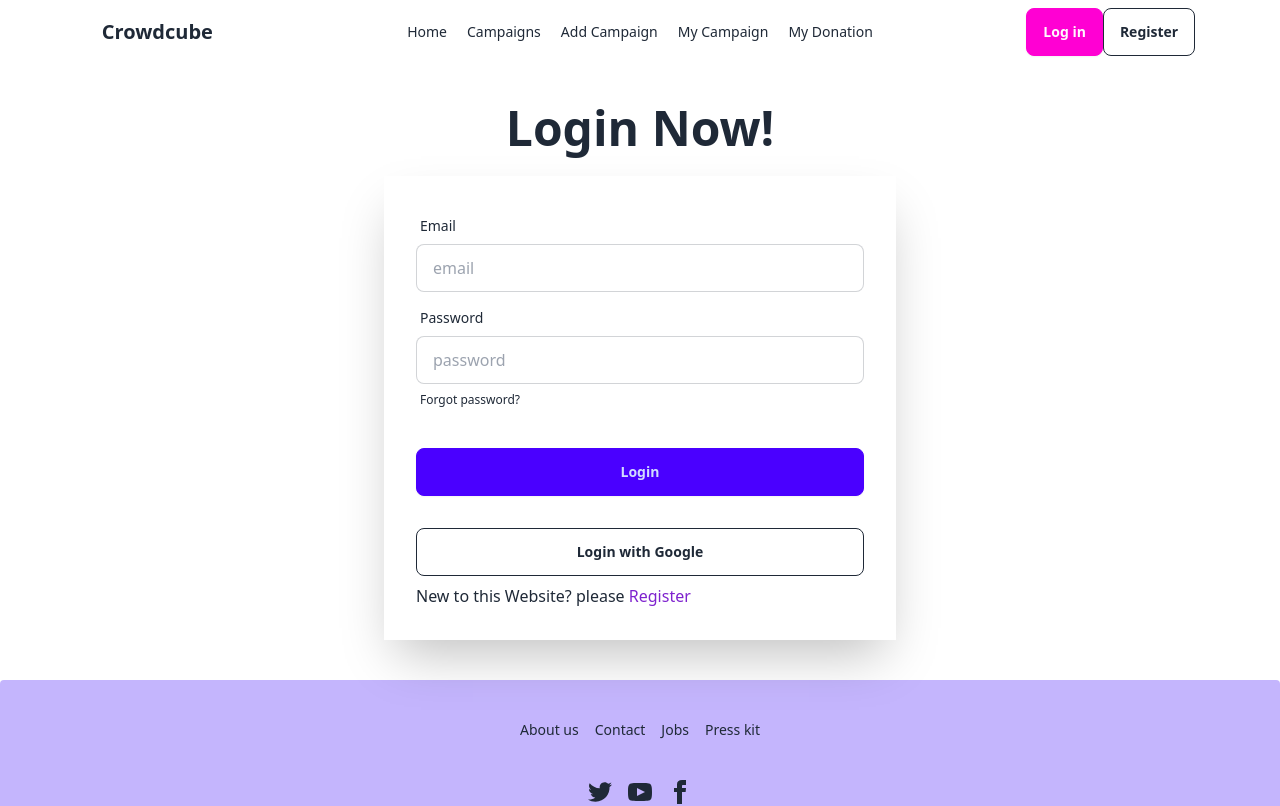
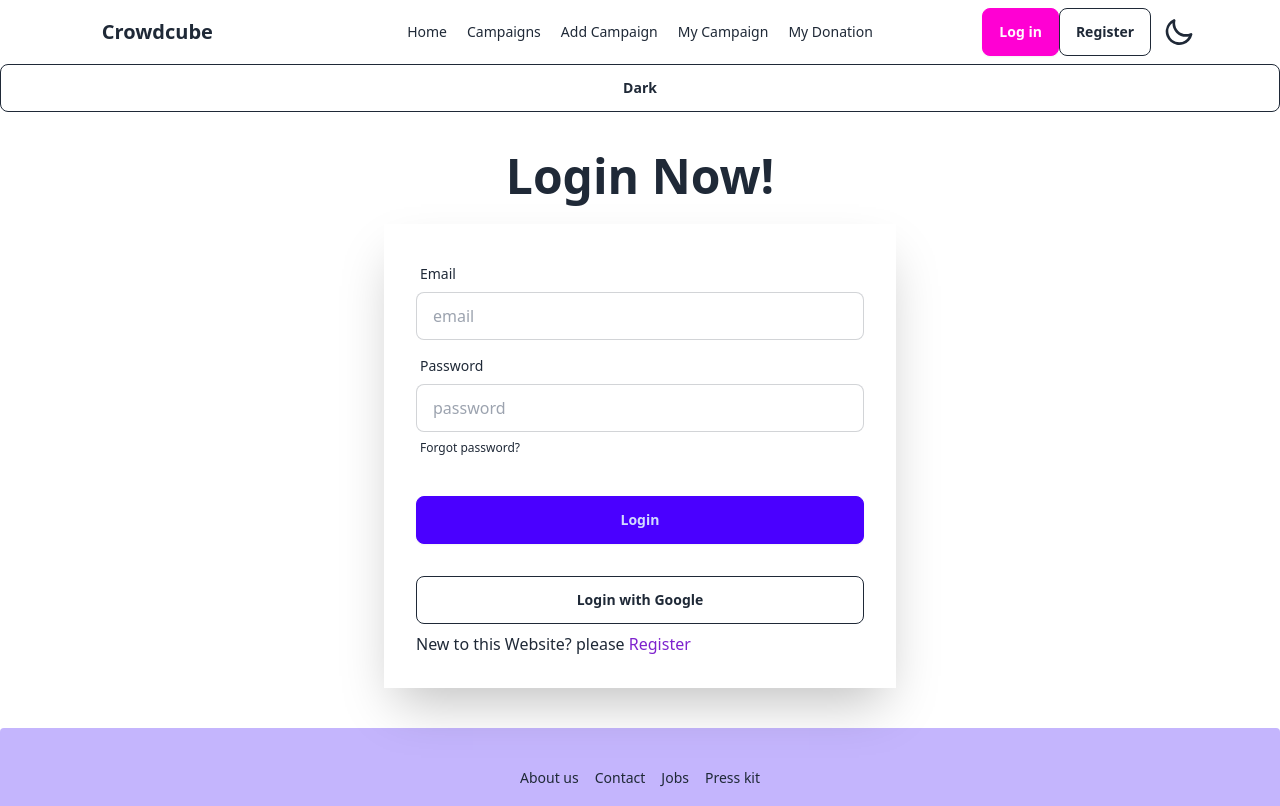
Before and after one commit to rabiyarumi/CrowdCube, a React (Vite) app: page /login in a window 1280 px wide. Shown: the top 806 px of the page. Built offline with nearby package versions, Linux system fonts and the light colour scheme; no server answers.

Commit message:
added active campains in home page

```diff
--- a/index.html
+++ b/index.html
@@ -1,5 +1,5 @@
 <!doctype html>
-<html lang="en" data-theme="light">
+<html lang="en" >
   <head>
     <meta charset="UTF-8" />
     <link rel="icon" type="image/svg+xml" href="/vite.svg" />
--- /dev/null
+++ b/src/components/ActiveCampaign.jsx
@@ -0,0 +1,30 @@
+import React from "react";
+import { Link } from "react-router-dom";
+
+const ActiveCampaign = ({ campaign }) => {
+
+    const {_id, title, type, thumbnail, description, amount, deadline, } = campaign || {};
+
+  return (
+    <div className="card bg-base-100 image-full  shadow-xl h-60">
+  <figure>
+    <img
+      src={thumbnail}
+      alt="Shoes"
+      className="h-60 w-full"
+      />
+
+  </figure>
+  <div className="card-body">
+    <h2 className="card-title">{title}!</h2>
+    <p>Min-Amount: {amount}</p>
+    <p>Deadline: {deadline}</p>
+    <div className="card-actions ">
+      <Link to={`/campaign/${_id}`} className="btn btn-primary">See More</Link>
+    </div>
+  </div>
+</div>
+  );
+};
+
+export default ActiveCampaign;
--- a/src/components/AllCampaigns.jsx
+++ b/src/components/AllCampaigns.jsx
@@ -6,9 +6,19 @@ const AllCampaigns = () => {
   const data = useLoaderData();
   const [campaigns, setCampaigns] = useState(data);
 
+//  console.log(amount)
+
+ const handleSort = () => {
+
+     const sortedData = [...campaigns].sort((a,b) => a.amount - b.amount);
+     setCampaigns(sortedData)
+
+ }
+
   return (
-    <div className="w-full md:w-[85%] mx-auto my-10">
+    <div className="w-full md:w-[85%] mx-auto my-10 data-theme:dark "  >
       <h1 className="text-4xl font-bold text-center mb-6">All campaigns</h1>
+      <button onClick={handleSort} className="btn btn-primary">Sort</button>
       <div className="overflow-x-scroll">
         <table className="table ">
           {/* head */}
--- a/src/components/Footer.jsx
+++ b/src/components/Footer.jsx
@@ -2,7 +2,7 @@ import React from "react";
 
 const Footer = () => {
   return (
-    <footer className="footer footer-center bg-violet-300 text-base-content rounded p-10">
+    <footer className="footer footer-center bg-violet-300 text-base-content rounded p-10   ">
       <nav className="grid grid-flow-col gap-4">
         <a className="link link-hover">About us</a>
         <a className="link link-hover">Contact</a>
--- a/src/components/Navbar.jsx
+++ b/src/components/Navbar.jsx
@@ -1,17 +1,15 @@
-import { useContext } from 'react';
-import { Link, NavLink, useNavigate } from 'react-router-dom';
-import { AuthContext } from '../providers/AuthProvider';
+import { useContext } from "react";
+import { Link, NavLink, useNavigate } from "react-router-dom";
+import { AuthContext } from "../providers/AuthProvider";
 
 const Navbar = () => {
-
-  const {user, userLogout} = useContext(AuthContext);
+  const { user, userLogout } = useContext(AuthContext);
   const navigate = useNavigate();
 
   const logOut = () => {
     userLogout();
     navigate("/");
   };
-
 
   const links = (
     <>
@@ -21,7 +19,7 @@ const Navbar = () => {
       <NavLink to={`/campaigns/${user?.email}`}>My Campaign</NavLink>
       <NavLink to={`/donations/${user?.email}`}>My Donation</NavLink>
     </>
-    )
+  );
 
   return (
     <div className="navbar bg-base-100 w-[88%] mx-auto">
@@ -33,45 +31,78 @@ const Navbar = () => {
               className="h-5 w-5"
               fill="none"
               viewBox="0 0 24 24"
-          stroke="currentColor">
+              stroke="currentColor"
+            >
               <path
                 strokeLinecap="round"
                 strokeLinejoin="round"
                 strokeWidth="2"
-            d="M4 6h16M4 12h8m-8 6h16" />
+                d="M4 6h16M4 12h8m-8 6h16"
+              />
             </svg>
           </div>
           <ul
             tabIndex={0}
-        className="menu menu-sm dropdown-content bg-base-100 rounded-box z-[1] mt-3 w-52 p-2 shadow">
+            className="menu menu-sm dropdown-content bg-base-100 rounded-box z-[1] mt-3 w-52 p-2 shadow"
+          >
             {links}
           </ul>
         </div>
-    <Link to={"/"} className="btn btn-ghost text-xl">Crowdcube</Link>
+        <Link to={"/"} className="btn btn-ghost text-xl">
+          Crowdcube
+        </Link>
       </div>
 
       {/* Center */}
       <div className="navbar-center hidden md:flex ">
-    <ul className="menu menu-horizontal px-1 gap-5">
-      {links}
-    </ul>
+        <ul className="menu menu-horizontal px-1 gap-5">{links}</ul>
       </div>
 
       {/* End */}
       <div className="navbar-end gap-3">
+        {user ? (
+          <div className="flex">
+            <img
+              src={user.photoURL}
+              alt="user avatar"
+              className="h-12 w-12 rounded-full"
+            />
+            <button onClick={logOut} className="btn ">
+              Out
+            </button>
+          </div>
+        ) : (
+          <div>
+            <Link to={"/login"} className="btn btn-secondary">
+              Log in
+            </Link>
+            <Link to={"/register"} className="btn btn-outline">
+              Register
+            </Link>
+          </div>
+        )}
+        <label className="swap swap-rotate">
+          {/* this hidden checkbox controls the state */}
+          <input type="checkbox" />
 
-    {
-      user ?
-      <div className='flex'>
-        <img src={user.photoURL} alt="user avatar" className='h-12 w-12 rounded-full' />
-        <button onClick={logOut} className='btn '>Out</button>
-      </div> :
-      <div>
-        <Link to={"/login"} className='btn btn-secondary'>Log in</Link>
-        <Link to={"/register"} className='btn btn-outline'>Register</Link>
-      </div>
-    }
+          {/* sun icon */}
+          <svg
+            className="swap-on h-8 w-8 fill-current"
+            xmlns="http://www.w3.org/2000/svg"
+            viewBox="0 0 24 24"
+          >
+            <path d="M5.64,17l-.71.71a1,1,0,0,0,0,1.41,1,1,0,0,0,1.41,0l.71-.71A1,1,0,0,0,5.64,17ZM5,12a1,1,0,0,0-1-1H3a1,1,0,0,0,0,2H4A1,1,0,0,0,5,12Zm7-7a1,1,0,0,0,1-1V3a1,1,0,0,0-2,0V4A1,1,0,0,0,12,5ZM5.64,7.05a1,1,0,0,0,.7.29,1,1,0,0,0,.71-.29,1,1,0,0,0,0-1.41l-.71-.71A1,1,0,0,0,4.93,6.34Zm12,.29a1,1,0,0,0,.7-.29l.71-.71a1,1,0,1,0-1.41-1.41L17,5.64a1,1,0,0,0,0,1.41A1,1,0,0,0,17.66,7.34ZM21,11H20a1,1,0,0,0,0,2h1a1,1,0,0,0,0-2Zm-9,8a1,1,0,0,0-1,1v1a1,1,0,0,0,2,0V20A1,1,0,0,0,12,19ZM18.36,17A1,1,0,0,0,17,18.36l.71.71a1,1,0,0,0,1.41,0,1,1,0,0,0,0-1.41ZM12,6.5A5.5,5.5,0,1,0,17.5,12,5.51,5.51,0,0,0,12,6.5Zm0,9A3.5,3.5,0,1,1,15.5,12,3.5,3.5,0,0,1,12,15.5Z" />
+          </svg>
 
+          {/* moon icon */}
+          <svg
+            className="swap-off h-8 w-8 fill-current"
+            xmlns="http://www.w3.org/2000/svg"
+            viewBox="0 0 24 24"
+          >
+            <path d="M21.64,13a1,1,0,0,0-1.05-.14,8.05,8.05,0,0,1-3.37.73A8.15,8.15,0,0,1,9.08,5.49a8.59,8.59,0,0,1,.25-2A1,1,0,0,0,8,2.36,10.14,10.14,0,1,0,22,14.05,1,1,0,0,0,21.64,13Zm-9.5,6.69A8.14,8.14,0,0,1,7.08,5.22v.27A10.15,10.15,0,0,0,17.22,15.63a9.79,9.79,0,0,0,2.1-.22A8.11,8.11,0,0,1,12.14,19.73Z" />
+          </svg>
+        </label>
       </div>
     </div>
   );
--- a/src/components/home/Home.jsx
+++ b/src/components/home/Home.jsx
@@ -1,10 +1,21 @@
 import React from 'react';
 import Banner from './Banner';
+import { useLoaderData } from 'react-router-dom';
+import ActiveCampaign from '../ActiveCampaign';
 
 const Home = () => {
+    const activeCampaigns = useLoaderData()
+
+
     return (
         <div className='w-[85%] mx-auto'>
             <Banner/>
+
+            <div className='grid grid-cols-1 md:grid-cols-2 lg:grid-cols-3 gap-8'>
+                {
+                    activeCampaigns.map(campaign => <ActiveCampaign key={campaign._id} campaign={campaign} />)
+                }
+            </div>
         </div>
     );
 };
--- a/src/pages/HomePage.jsx
+++ b/src/pages/HomePage.jsx
@@ -1,12 +1,24 @@
-import React from 'react';
+import React, { useState } from 'react';
 import Navbar from '../components/Navbar';
 import { Outlet } from 'react-router-dom';
 import Footer from '../components/Footer';
 
 const Homepage = () => {
+
+    const [theme, setTheme] = useState(true);
+
+
+
     return (
-        <div className='flex flex-col min-h-screen'>
+        <div className='flex flex-col min-h-screen' data-theme={theme ? "light" : "dark"}>
            <Navbar/>
+
+            <button onClick={() => setTheme(!theme)} className='btn btn-outline'>
+                {
+                    theme ? "Dark" : "Light"
+                }
+                </button>
+
            <div className='flex-grow '>
             <Outlet/>
            </div>
--- a/src/routs/MainRout.jsx
+++ b/src/routs/MainRout.jsx
@@ -22,6 +22,7 @@ const router = createBrowserRouter([
         {
             path: "/",
             element: <Home/>,
+            loader:() => fetch("http://localhost:5000/activeCampaigns")
         },
         {
             path: "/campaigns",
--- a/tailwind.config.js
+++ b/tailwind.config.js
@@ -10,4 +10,7 @@ export default {
   plugins: [
     require('daisyui'),
   ],
+  daisyui: {
+    themes: ["light", "dark"],
+  },
 }
```
Lines whose indentation alone changed are shown as unchanged.
